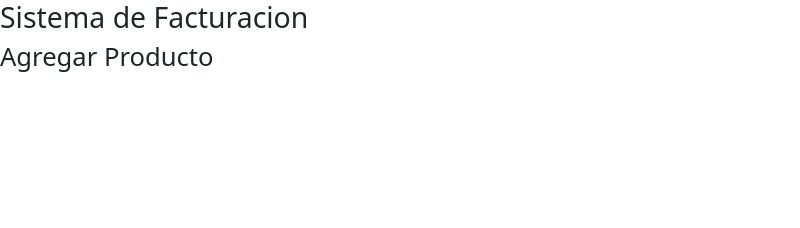
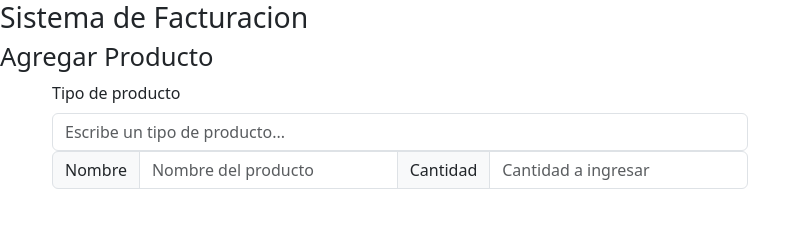
Before and after one commit to fabisb/sistema-facturacion, an Electron app: page front/app/screens/agregar.html in a window 800 px wide. Drawn offline with nearby package versions, Linux system fonts and the light colour scheme.

Commit message:
agregado inputs de agregar

```diff
--- a/front/app/screens/agregar.html
+++ b/front/app/screens/agregar.html
@@ -1,18 +1,40 @@
 <!DOCTYPE html>
 <html lang="en">
-<head>
-    <meta charset="UTF-8">
-    <meta name="viewport" content="width=device-width, initial-scale=1.0">
+  <head>
+    <meta charset="UTF-8" />
+    <meta name="viewport" content="width=device-width, initial-scale=1.0" />
     <link rel="stylesheet" href="../../bower_components/bootstrap/dist/css/bootstrap.min.css" />
-
-</head>
-<body>
+  </head>
+  <body>
     <h2>Sistema de Facturacion</h2>
     <h3>Agregar Producto</h3>
 
-    <div class="container"></div>
+    <div class="container">
+      <form onsubmit="event.preventDefault(),agregarProductoForm()"></form>
+      <label for="tipoProductoList" class="form-label">Tipo de producto</label>
+      <input
+        class="form-control"
+        list="tipoProductoOptions"
+        id="tipoProductoList"
+        placeholder="Escribe un tipo de producto..."
+      />
+      <datalist id="tipoProductoOptions">
+        <option value="Carne"></option>
+        <option value="Viveres"></option>
+        <option value="Charcuteria"></option>
+        <option value="Cosmeticos"></option>
+        <option value="Limpieza"></option>
+      </datalist>
+
+      <div class="input-group">
+        <span class="input-group-text">Nombre</span>
+        <input class="form-control" required type="text" placeholder="Nombre del producto" />
+        <span class="input-group-text">Cantidad</span>
+        <input type="number" placeholder="Cantidad a ingresar" required class="form-control" />
+      </div>
+    </div>
     <script src="../javascript/agregar.js"></script>
     <script src="../modules/axios.min.js"></script>
     <script src="../../bower_components/bootstrap/dist/js/bootstrap.min.js"></script>
-</body>
+  </body>
 </html>
```
